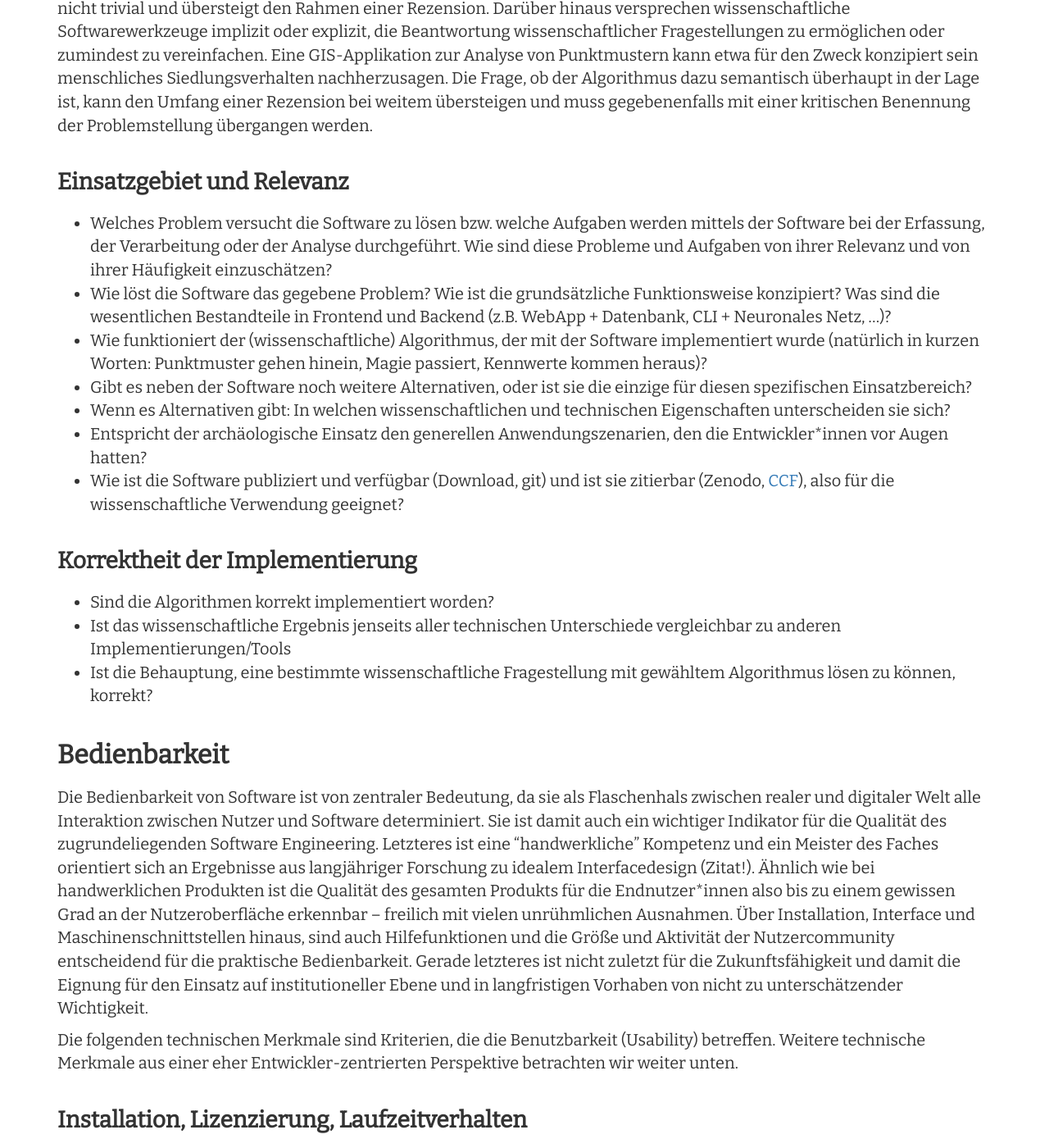
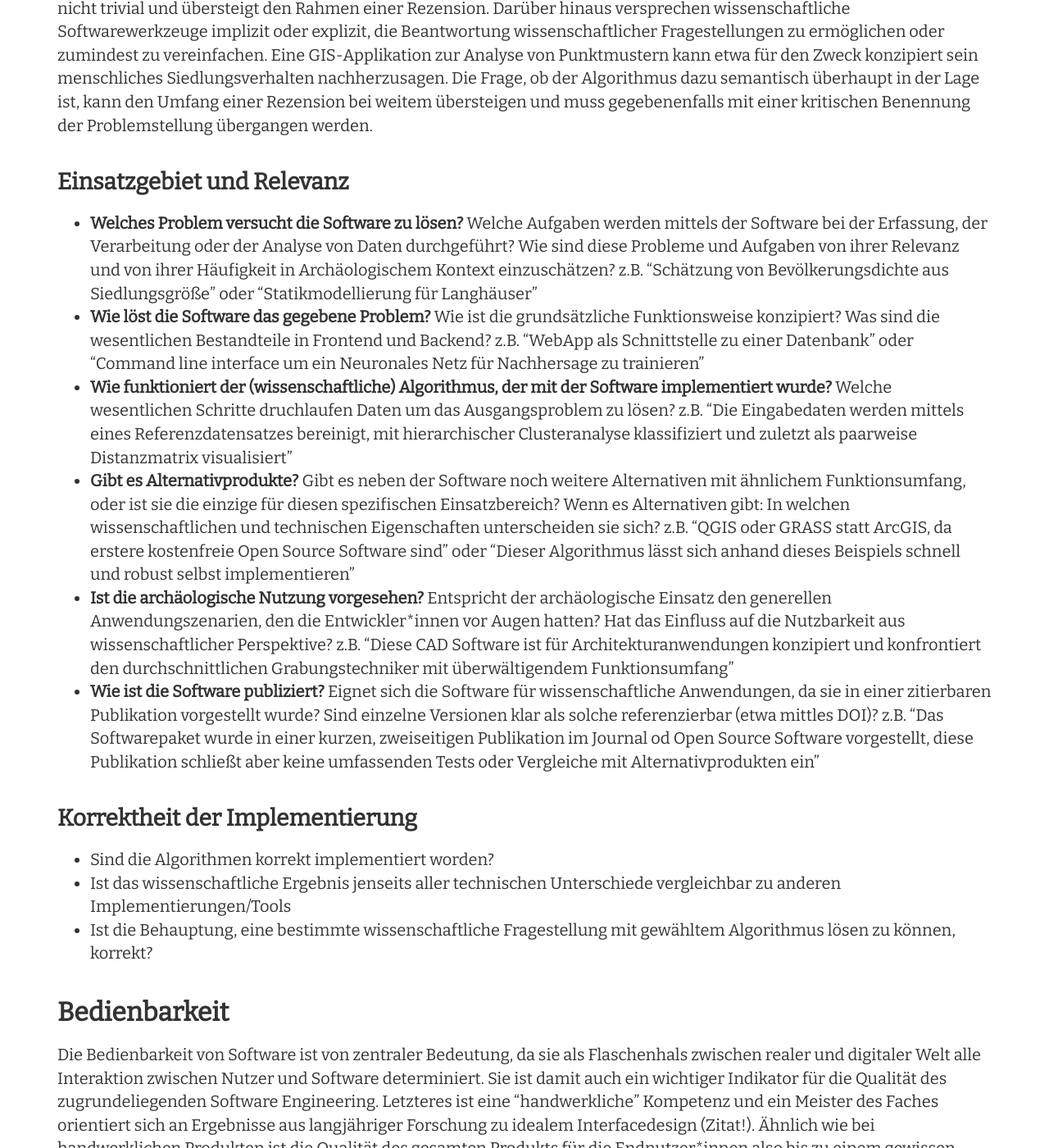
Before and after one commit to Research-Squirrel-Engineers/Impuls_SoftwareRezensionen_DGUF, a Jekyll site: the page built from Draft.md, in a window 1280 px wide and 1400 px high, scrolled down 9790 px. Shown: the whole window at 82% size. Built offline with Jekyll 4.4.1, drawn with Linux system fonts in a browser that asks for light colours; nearby versions of some CDN libraries; some of the changed text lies outside the part shown.

Commit message:
Ein vorläufiger Aufriss für eine nützliche Kriterienliste als Gegenentwurf zur von @hpclutz vorgeschlagenen Textform im Katalogteil
Natürlich hat beides bis zu einem gewissen Grad seine Berechtigung :+1:

```diff
--- a/Draft.md
+++ b/Draft.md
@@ -195,13 +195,12 @@ Im folgenden stellen wir einen Katalog von Kriterien vor, die für die Beurteilu
 Wissenschaftliche Software ist nur dann gut, wenn sie einen konkreten Zweck verfolgt und ihre Aufgabe (im wesentlichen) korrekt erfüllt. Tut sie das nicht, so sind alle weiteren Beurteilungskriterien hinfällig. Die Frage der Relevanz sollte für eine archäologische Softwarerezension auf die speziellen Bedingungen und Erfordernisse des Faches Rücksicht nehmen. Demgegenüber mitunter deutlich schwieriger zu beurteilen ist die Korrektheit der Ergebnisse einer Software. Dieses Problem gliedert sich in mehrere Aspekte: Zunächst stellt sich die sehr technische Frage, ob die in der Dokumentation genannten Algorithmen fehlerfrei in Programmcode ausgedrückt wurden. Meist ist schon eine Prüfung dieses Aspekts nicht trivial und übersteigt den Rahmen einer Rezension. Darüber hinaus versprechen wissenschaftliche Softwarewerkzeuge implizit oder explizit, die Beantwortung wissenschaftlicher Fragestellungen zu ermöglichen oder zumindest zu vereinfachen. Eine GIS-Applikation zur Analyse von Punktmustern kann etwa für den Zweck konzipiert sein menschliches Siedlungsverhalten nachherzusagen. Die Frage, ob der Algorithmus dazu semantisch überhaupt in der Lage ist, kann den Umfang einer Rezension bei weitem übersteigen und muss gegebenenfalls mit einer kritischen Benennung der Problemstellung übergangen werden.
 
 #### Einsatzgebiet und Relevanz
-* Welches Problem versucht die Software zu lösen bzw. welche Aufgaben werden mittels der Software bei der Erfassung, der Verarbeitung oder der Analyse durchgeführt. Wie sind diese Probleme und Aufgaben von ihrer Relevanz und von ihrer Häufigkeit einzuschätzen?
-* Wie löst die Software das gegebene Problem? Wie ist die grundsätzliche Funktionsweise konzipiert? Was sind die wesentlichen Bestandteile in Frontend und Backend (z.B. WebApp + Datenbank, CLI + Neuronales Netz, ...)?
-* Wie funktioniert der (wissenschaftliche) Algorithmus, der mit der Software implementiert wurde (natürlich in kurzen Worten: Punktmuster gehen hinein, Magie passiert, Kennwerte kommen heraus)?
-* Gibt es neben der Software noch weitere Alternativen, oder ist sie die einzige für diesen spezifischen Einsatzbereich?
-* Wenn es Alternativen gibt: In welchen wissenschaftlichen und technischen Eigenschaften unterscheiden sie sich?
-* Entspricht der archäologische Einsatz den generellen Anwendungszenarien, den die Entwickler\*innen vor Augen hatten?
-* Wie ist die Software publiziert und verfügbar (Download, git) und ist sie zitierbar (Zenodo, [CCF](https://citation-file-format.github.io)), also für die wissenschaftliche Verwendung geeignet?
+* **Welches Problem versucht die Software zu lösen?** Welche Aufgaben werden mittels der Software bei der Erfassung, der Verarbeitung oder der Analyse von Daten durchgeführt? Wie sind diese Probleme und Aufgaben von ihrer Relevanz und von ihrer Häufigkeit in Archäologischem Kontext einzuschätzen? z.B. "Schätzung von Bevölkerungsdichte aus Siedlungsgröße" oder "Statikmodellierung für Langhäuser"
+* **Wie löst die Software das gegebene Problem?** Wie ist die grundsätzliche Funktionsweise konzipiert? Was sind die wesentlichen Bestandteile in Frontend und Backend? z.B. "WebApp als Schnittstelle zu einer Datenbank" oder "Command line interface um ein Neuronales Netz für Nachhersage zu trainieren"
+* **Wie funktioniert der (wissenschaftliche) Algorithmus, der mit der Software implementiert wurde?** Welche wesentlichen Schritte druchlaufen Daten um das Ausgangsproblem zu lösen? z.B. "Die Eingabedaten werden mittels eines Referenzdatensatzes bereinigt, mit hierarchischer Clusteranalyse klassifiziert und zuletzt als paarweise Distanzmatrix visualisiert"
+* **Gibt es Alternativprodukte?** Gibt es neben der Software noch weitere Alternativen mit ähnlichem Funktionsumfang, oder ist sie die einzige für diesen spezifischen Einsatzbereich? Wenn es Alternativen gibt: In welchen wissenschaftlichen und technischen Eigenschaften unterscheiden sie sich? z.B. "QGIS oder GRASS statt ArcGIS, da erstere kostenfreie Open Source Software sind" oder "Dieser Algorithmus lässt sich anhand dieses Beispiels schnell und robust selbst implementieren"
+* **Ist die archäologische Nutzung vorgesehen?** Entspricht der archäologische Einsatz den generellen Anwendungszenarien, den die Entwickler\*innen vor Augen hatten? Hat das Einfluss auf die Nutzbarkeit aus wissenschaftlicher Perspektive? z.B. "Diese CAD Software ist für Architekturanwendungen konzipiert und konfrontiert den durchschnittlichen Grabungstechniker mit überwältigendem Funktionsumfang"
+* **Wie ist die Software publiziert?** Eignet sich die Software für wissenschaftliche Anwendungen, da sie in einer zitierbaren Publikation vorgestellt wurde? Sind einzelne Versionen klar als solche referenzierbar (etwa mittles DOI)? z.B. "Das Softwarepaket wurde in einer kurzen, zweiseitigen Publikation im Journal od Open Source Software vorgestellt, diese Publikation schließt aber keine umfassenden Tests oder Vergleiche mit Alternativprodukten ein"
 
 #### Korrektheit der Implementierung
 * Sind die Algorithmen korrekt implementiert worden?
@@ -226,6 +225,7 @@ Die Bewertung der Benutzbarkeit der Oberfläche ist daher ein stark subjektives
 Für viele Nutzer spielen Datenformate eine große Rolle, da diese die Kompatibilität zu anderen Anwendungen bestimmt. Dies betrifft sowohl, welche Datenformate gelesen, als auch geschrieben werden können. Leider ist das Spektrum an proprietären Formaten auch bei Standard-Software groß und eine Anforderung an volle Kompatibilität sollte aus praktischen Gründen nie gestellt werden, geschweige denn, dass dieser von Rezensenten komplett erfasst werden könnte. Bei vielen Anwendungen werden die unterstützten Dateiformate allein durch den entsprechenden Menü-Eintrag klar und es ist hilfreich, im Rahmen einer Renzension diesen - soweit bekannt - anzuführen, so dass potenzielle Anwender die Kompatibilität zu ihren Anwendungen prüfen können.
 
 #### Zugänglichkeit, Hilfefunktionen und Community
+* **Wie ist die Software verfügbar?** Ist die Software kostenlos verfügbar oder muss ich Lizenzgebühren bezahlen? Wie funktioniert das Lizenzmodell?
 * Wo finde ich mehr Informationen zu dieser Software? Hyperlinks und Referenzen.
 * Gibt es Anwendungsbeispiele der Software, ggf. Beispieldatensets und eine Anleitung für diese um ein Verständnis für die Funktionsweise zu entwickeln?
 * Wird es dem Benutzer einfach gemacht die Software zu testen? Gibt es eine VM, einen Dockercontainer, einen Installer, andere Formen der Installierbarkeit ohne viel vorheriges Fachwissen?
```
